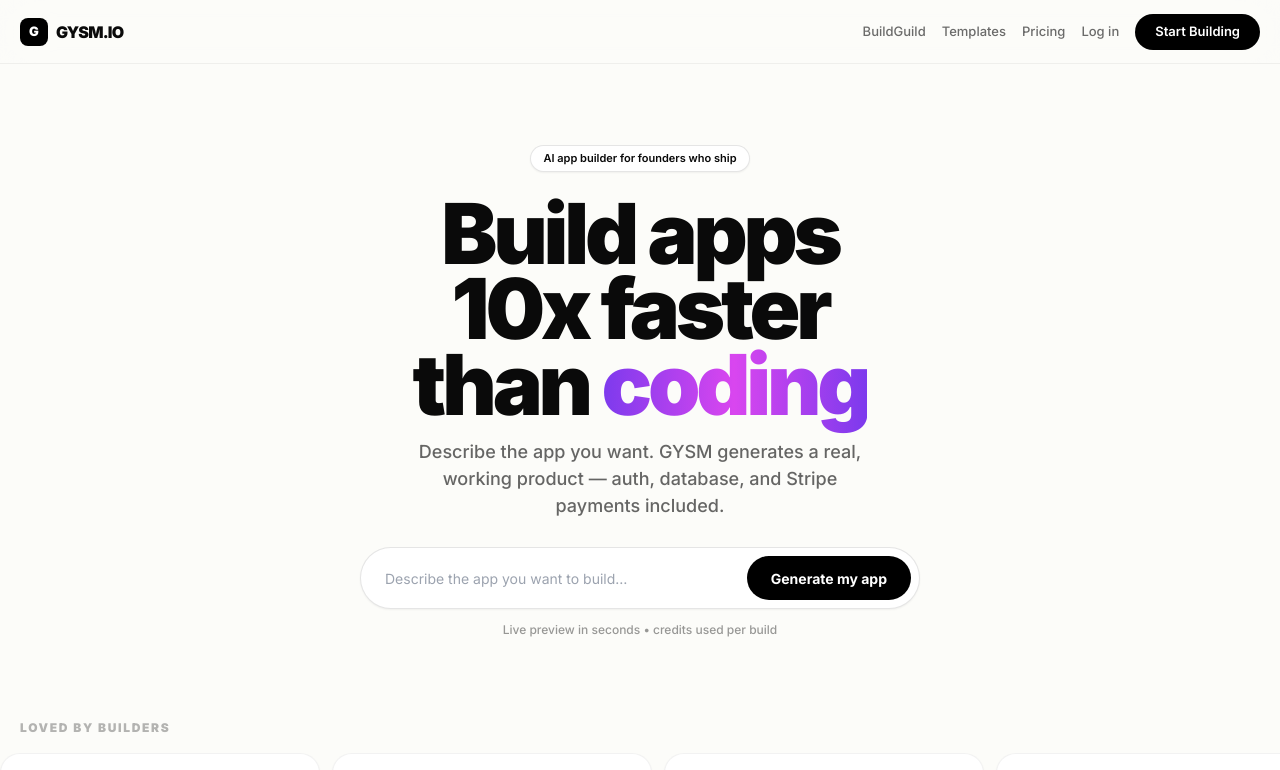
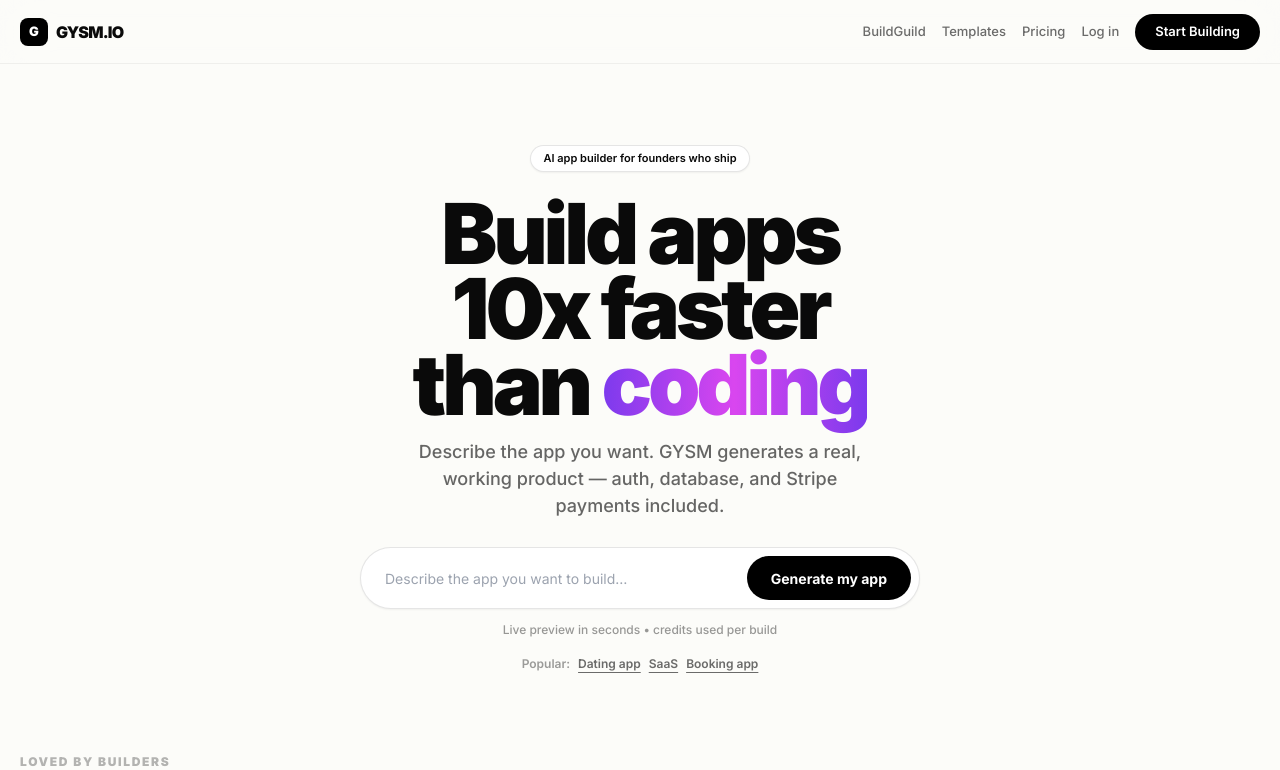
Before and after one commit to michaelfuwobiri-creator/gysm-io, a Next.js app: page / in a window 1280 px wide. Shown: the top 770 px of the page. Built offline with nearby package versions, Linux system fonts and the light colour scheme; no server answers; grey boxes are pictures that could not be loaded.

Commit message:
Add popular app links to the page

```diff
--- a/app/page.tsx
+++ b/app/page.tsx
@@ -178,6 +178,12 @@ export default function Page() {
             </button>
           </div>
           <div className="mt-3 text-[12px] text-black/40 font-medium">Live preview in seconds • credits used per build</div>
+          <div className="mt-4 flex flex-wrap items-center justify-center gap-2 text-[12px] font-semibold">
+                      <span className="opacity-40">Popular:</span>
+                      <a href="/build/dating-app" className="opacity-60 hover:opacity-100 underline underline-offset-4">Dating app</a>
+                      <a href="/build/saas" className="opacity-60 hover:opacity-100 underline underline-offset-4">SaaS</a>
+                      <a href="/build/booking-app" className="opacity-60 hover:opacity-100 underline underline-offset-4">Booking app</a>
+          </div>
         </div>
       </section>
 
```
